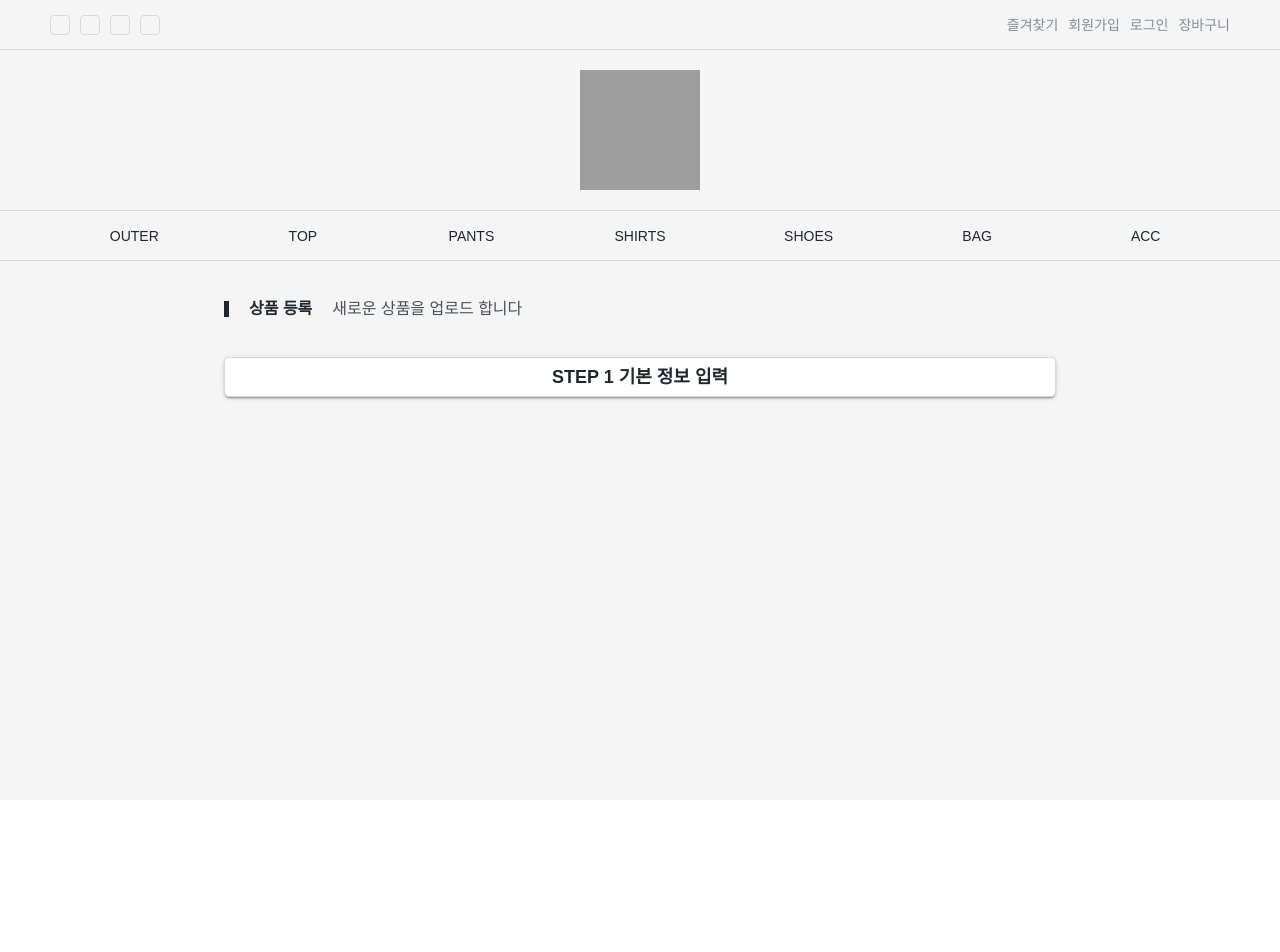
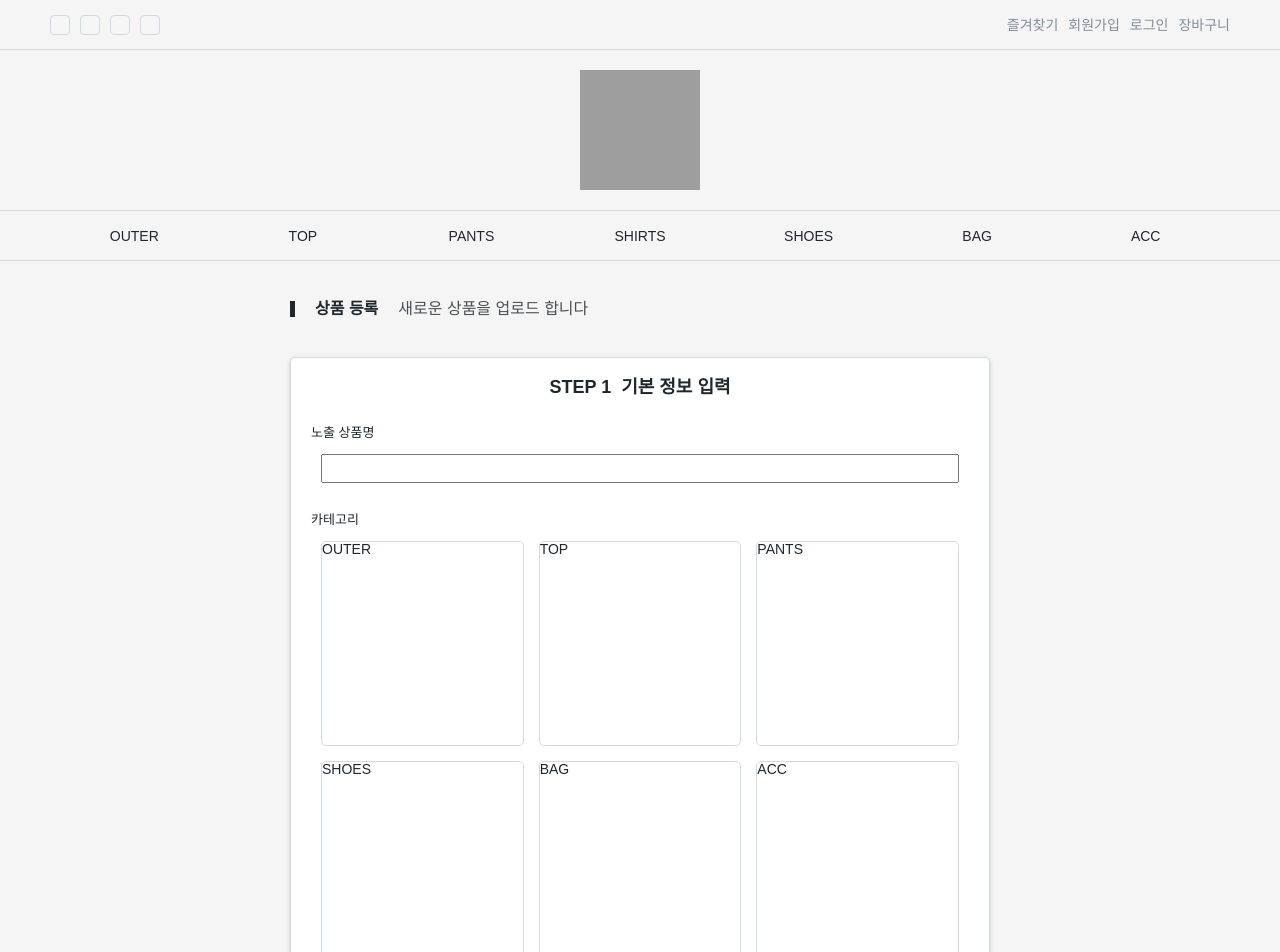
Before and after one commit to taesung1993/Ts-shop, a React (Create React App) app in the folder frontend/: page /register-product in a window 1280 px wide. Shown: the top 952 px of the page. Before the commit the page ends 800 px from the top, so only its background shows below. Built offline with nearby package versions, Linux system fonts and the light colour scheme; grey boxes are pictures that could not be loaded; the HTML template or start-up script is replaced by a standard one.

Commit message:
generate registerproduct.js styled component

```diff
--- a/frontend/src/components/views/RegisterProduct.js
+++ b/frontend/src/components/views/RegisterProduct.js
@@ -19,8 +19,9 @@ const Header = styled.header`
 `;
 
 const TitleContainer = styled.div`
-    max-width: 900px;
-    min-width: 65vw;
+    width: 100%;
+    max-width: 700px;
+    min-width: 500px;
     border-left: 5px solid ${colors.black};
 `;
 
@@ -37,27 +38,78 @@ const PageExplanation = styled.span`
 
 const Main = styled.main`
     width: 70vw;
-    padding: 0 20px;
     display: flex;
     flex-direction: column;
     align-items: center;
+    padding-bottom: 50px;
 `;
 
 const Card = styled.div`
     background-color: #ffffff;
-    max-width: 900px;
-    min-width: 65vw;
+    width: 100%;
+    max-width: 700px;
+    min-width: 500px;
     box-shadow: 0 2px 2px 0 rgba(0,0,0,0.14),0 3px 1px -2px rgba(0,0,0,0.2),0 1px 5px 0 rgba(0,0,0,0.12);
     border-radius: 5px;
     border: 1px solid ${colors.lineColor};
-    padding: 10px;
+    padding: 20px;
 `;
 
 const CardTitle = styled.h3`
     font-size: 1.8rem;
     font-weight: 700;
     text-align: center;
+    margin-bottom: 30px;
 `;
+
+const CardTitleText = styled.span`
+    padding-right: ${(props) => props.type === "step" ? '5px' : 0};
+    padding-left: ${(props) => props.type === "title" ? '5px' : 0};
+`;
+
+const CardBody = styled.div`
+    display: flex;
+    justify-content: center;
+`;
+
+const Form = styled.form`
+    width: 100%;
+`;
+
+const InputLable = styled.span`
+    display: block;
+    font-size: 1.3rem;
+    font-weight: 500;
+    margin-bottom: 5px;
+`;
+
+const InputContainer = styled.div`
+    padding: 10px;
+`;
+
+const Input = styled.input`
+    width: 100%;
+    padding: 5px 10px;
+    margin-bottom: 20px;
+`;
+
+const Categories = styled.div`
+    margin-bottom: 20px;
+    padding: 10px;
+    display: grid;
+    grid-template-columns: repeat(3, 1fr);
+    grid-template-rows: repeat(2, 1fr);
+    grid-gap: 15px;
+`;
+
+const Box = styled.div`
+    width: 100%;
+    height: 0;
+    padding-bottom: 100%;
+    border: 1px solid ${colors.lineColor};
+    border-radius: 5px;
+`;
+
 
 const RegisterProduct = () => {
     return (
@@ -70,7 +122,24 @@ const RegisterProduct = () => {
             </Header>
             <Main>
                 <Card>
-                    <CardTitle>STEP 1 기본 정보 입력</CardTitle>
+                    <CardTitle>
+                        <CardTitleText type="step">STEP 1</CardTitleText>
+                        <CardTitleText type="title">기본 정보 입력</CardTitleText>
+                    </CardTitle>
+                    <CardBody>
+                        <Form>
+                            <InputLable className="product-name-label">노출 상품명</InputLable>
+                            <InputContainer><Input/></InputContainer>
+                            <InputLable className="product-name-label">카테고리</InputLable>
+                            <Categories>
+                                {['OUTER', 'TOP', 'PANTS', 'SHOES', 'BAG', 'ACC'].map((item, idx) => <Box key={idx}>{item}</Box>)}
+                            </Categories>
+                            <InputLable className="product-name-label">옵션상품</InputLable>
+                            <Input/>
+                            <InputLable className="product-name-label">대표이미지</InputLable>
+                            <Input/>
+                        </Form>
+                    </CardBody>
                 </Card>
             </Main>
         </Container>
```
